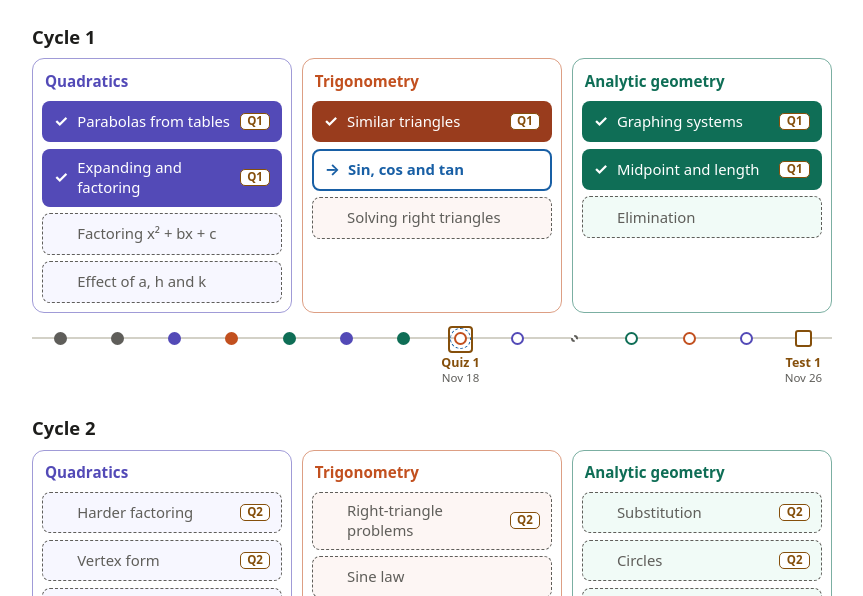
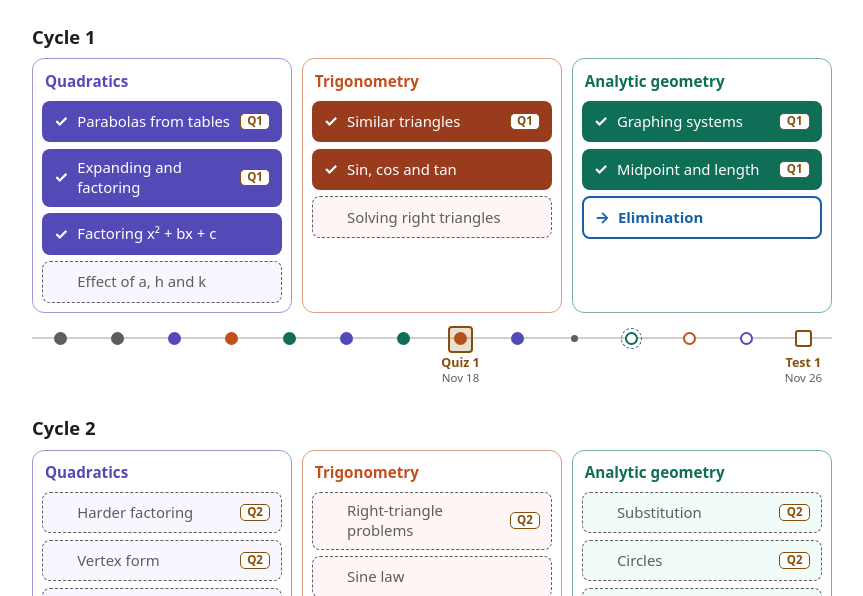
Before and after one commit to Fisher888/fisher888.github.io, a plain HTML site: page mpm2d/index.html in a window 1280 px wide. Shown: the part 167-763 px from the top of the page, without its empty margins (208-1071 px from the left). Drawn offline with Linux system fonts and the light colour scheme.

Commit message:
Update site

```diff
--- a/mpm2d/index.html
+++ b/mpm2d/index.html
@@ -47,9 +47,9 @@
   <span class="mark" aria-hidden="true">&#10003;</span>
   <span class="tt">Expanding and factoring<span class="sr"> (taught, on Q1)</span></span><span class="bd" aria-hidden="true">Q1</span>
 </a>
-<a class="tile c-violet todo" href="/pdf/mpm2d/unit-1-quadratic-relations/lesson-3-factoring-x2-bx-c/mpm2d-u1-l3-lesson.pdf?v=1ec3e83b">
-  <span class="mark" aria-hidden="true"></span>
-  <span class="tt">Factoring x² + bx + c<span class="sr"> (coming up)</span></span>
+<a class="tile c-violet done" href="/pdf/mpm2d/unit-1-quadratic-relations/lesson-3-factoring-x2-bx-c/mpm2d-u1-l3-lesson.pdf?v=1ec3e83b">
+  <span class="mark" aria-hidden="true">&#10003;</span>
+  <span class="tt">Factoring x² + bx + c<span class="sr"> (taught)</span></span>
 </a>
 <div class="tile c-violet todo">
   <span class="mark" aria-hidden="true"></span>
@@ -62,9 +62,9 @@
   <span class="mark" aria-hidden="true">&#10003;</span>
   <span class="tt">Similar triangles<span class="sr"> (taught, on Q1)</span></span><span class="bd" aria-hidden="true">Q1</span>
 </a>
-<a class="tile c-orange next" href="/pdf/mpm2d/unit-2-trigonometry/lesson-2-sin-cos-tan/mpm2d-u2-l2-lesson.pdf?v=4549b34d">
-  <span class="mark" aria-hidden="true">&rarr;</span>
-  <span class="tt">Sin, cos and tan<span class="sr"> (next class)</span></span>
+<a class="tile c-orange done" href="/pdf/mpm2d/unit-2-trigonometry/lesson-2-sin-cos-tan/mpm2d-u2-l2-lesson.pdf?v=4549b34d">
+  <span class="mark" aria-hidden="true">&#10003;</span>
+  <span class="tt">Sin, cos and tan<span class="sr"> (taught)</span></span>
 </a>
 <div class="tile c-orange todo">
   <span class="mark" aria-hidden="true"></span>
@@ -81,10 +81,10 @@
   <span class="mark" aria-hidden="true">&#10003;</span>
   <span class="tt">Midpoint and length<span class="sr"> (taught, on Q1)</span></span><span class="bd" aria-hidden="true">Q1</span>
 </a>
-<div class="tile c-teal todo">
-  <span class="mark" aria-hidden="true"></span>
-  <span class="tt">Elimination<span class="sr"> (coming up)</span></span>
-</div>
+<a class="tile c-teal next" href="/pdf/mpm2d/unit-3-analytic-geometry/lesson-3-elimination/mpm2d-u3-l3-lesson.pdf?v=b0fc3d6e">
+  <span class="mark" aria-hidden="true">&rarr;</span>
+  <span class="tt">Elimination<span class="sr"> (next class)</span></span>
+</a>
 
     </div>
   </div>
@@ -119,20 +119,20 @@
     </div>
   </div>
   <div class="c">
-    <div class="d" role="img" aria-label="Wed Nov 18: Sin, cos and tan; Quiz 1; Quiz 1 review, next class"><span class="dot dc-orange next"></span><span class="qsq"></span>
+    <div class="d" role="img" aria-label="Wed Nov 18: Sin, cos and tan; Quiz 1; Quiz 1 review, taught"><span class="dot dc-orange done"></span><span class="qsq fill"></span>
     </div>
     <span class="mlab"><b>Quiz 1</b><span>Nov 18</span></span>
   </div>
   <div class="c">
-    <div class="d" role="img" aria-label="Thu Nov 19: Factoring x² + bx + c"><span class="dot dc-violet todo"></span>
+    <div class="d" role="img" aria-label="Thu Nov 19: Factoring x² + bx + c, taught"><span class="dot dc-violet done"></span>
     </div>
   </div>
   <div class="c">
-    <div class="d" role="img" aria-label="Fri Nov 20: Practice for Days 1 to 9"><span class="dot dc-gray todo as"></span>
+    <div class="d" role="img" aria-label="Fri Nov 20: Practice for Days 1 to 9, taught"><span class="dot dc-gray done as"></span>
     </div>
   </div>
   <div class="c">
-    <div class="d" role="img" aria-label="Mon Nov 23: Elimination"><span class="dot dc-teal todo"></span>
+    <div class="d" role="img" aria-label="Mon Nov 23: Elimination, next class"><span class="dot dc-teal next"></span>
     </div>
   </div>
   <div class="c">
```
Also changed, not shown: index.html (+1 -1 lines), mbf3c/calendar/index.html (+1 -1 lines), mbf3c/index.html (+2 -2 lines), mbf3c/lessons/index.html (+6 -0 lines), mpm2d/assessment/index.html (+0 -1 lines), mpm2d/calendar/index.html (+9 -9 lines), mpm2d/lessons/index.html (+6 -0 lines), 4 other files.
